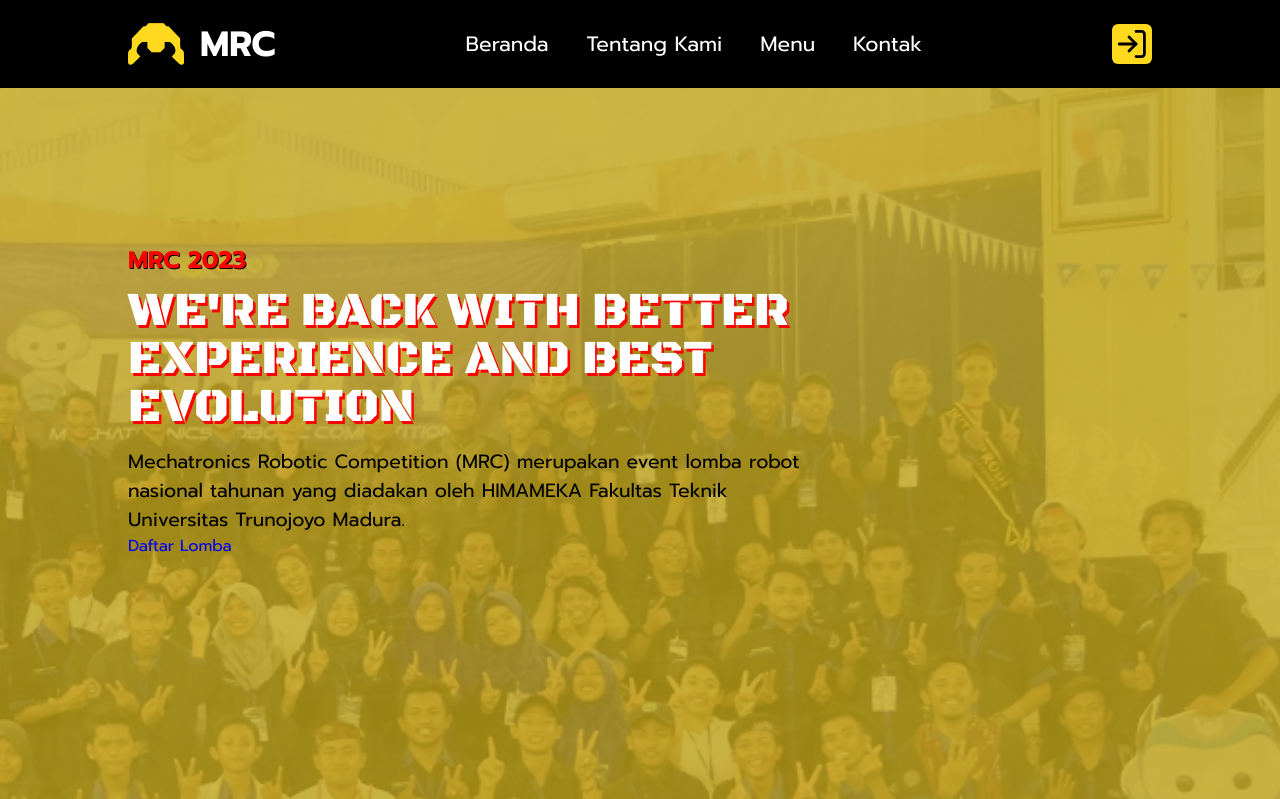
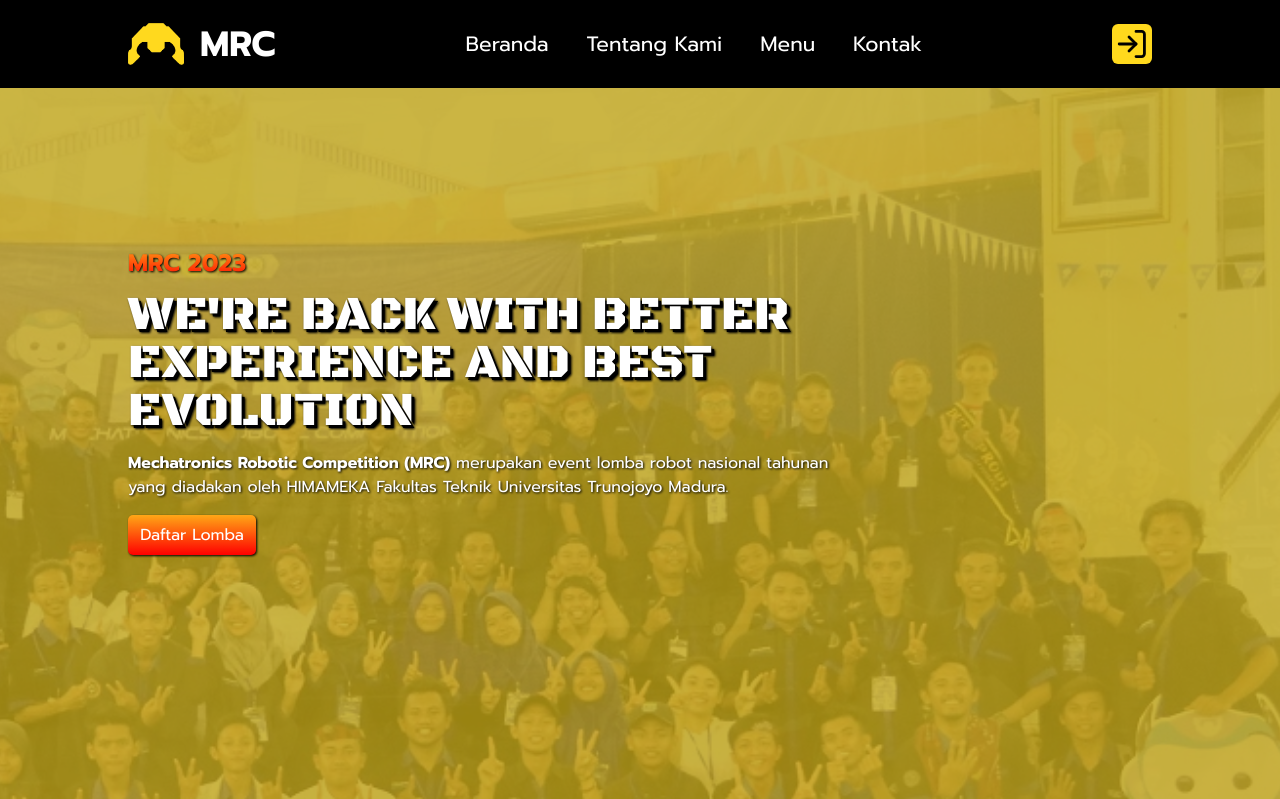
Before and after one commit to ubaidillah-dl/Projek-MRC, a PHP site: page / in a window 1280 px wide. Shown: the top 799 px of the page. Run offline with PHP 8.4, Linux system fonts and the light colour scheme.

Commit message:
style bagian hero

```diff
--- a/css/style.css
+++ b/css/style.css
@@ -19,10 +19,6 @@ body {
   font-family: "Prompt", sans-serif;
   background: var(--bg);
   height: 2000px;
-}
-
-body .hero .content h2 {
-  font-family: "Black Ops One", sans-serif;
 }
 
 /* Navbar */
@@ -185,24 +181,55 @@ body .hero .content h2 {
 }
 
 .hero .content h3 {
-  color: red;
   font-size: 1.5rem;
   margin-bottom: 0.6rem;
-  text-shadow: 1px 1px 0 var(--bg);
+  background: linear-gradient(var(--primary) -30%, var(--secondary) 100%);
+  background-clip: text;
+  -webkit-background-clip: text;
+  -webkit-text-fill-color: transparent;
+  filter: drop-shadow(1px 1px 1px var(--bg));
 }
 
 .hero .content h2 {
   color: #fff;
-  text-shadow: 2.5px 2.5px 0 var(--secondary);
+  text-shadow: 3px 3px 0 var(--bg);
+  font-family: "Black Ops One", sans-serif;
   font-size: 3rem;
   line-height: 3rem;
   font-weight: 400;
   margin-bottom: 1rem;
+  filter: drop-shadow(1px 1px 1px var(--bg));
 }
 
 .hero .content p {
-  font-size: 1.2rem;
-  color: #000;
+  font-size: 1rem;
+  color: #fff;
+  font-weight: 400;
+  filter: drop-shadow(1px 1px 1px var(--bg));
+  margin-bottom: 0.6rem;
+}
+
+.hero .content p span {
+  font-weight: 600;
+}
+
+.hero .content a {
+  display: block;
+  margin-top: 1rem;
+  font-weight: 400;
+  background: linear-gradient(var(--primary) -30%, var(--secondary) 100%);
+  color: #fff;
+  padding: 0.5rem 0;
+  width: 8rem;
+  text-align: center;
+  border-radius: 5px;
+  filter: drop-shadow(1px 1px 1px var(--bg));
+}
+
+.hero .content a:hover {
+  scale: 1.04;
+  transition: 0.3s;
+  filter: drop-shadow(1px 1px 5px var(--bg));
 }
 
 /* ///////////////////////////////////////////////////////////////// */
```
